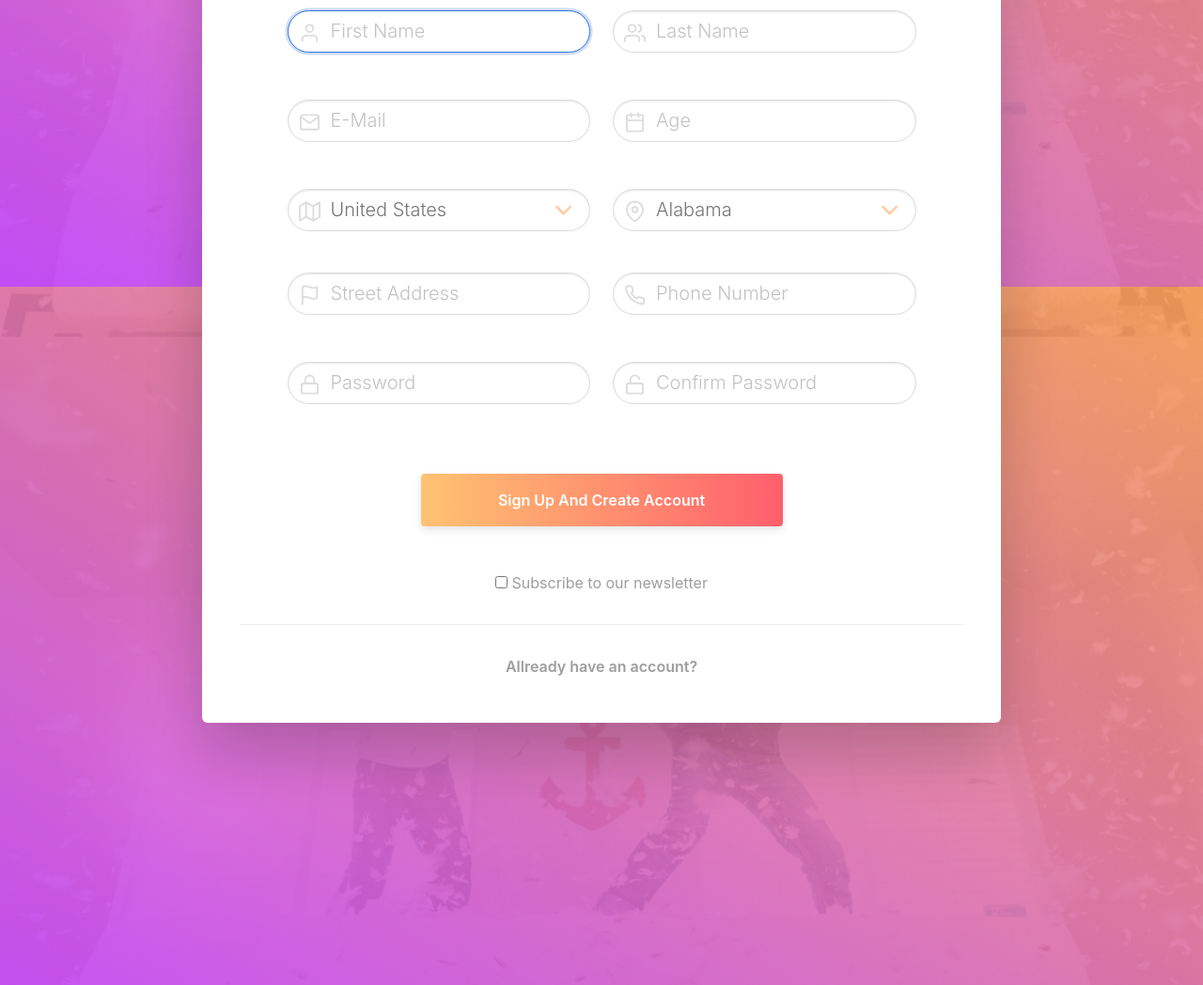
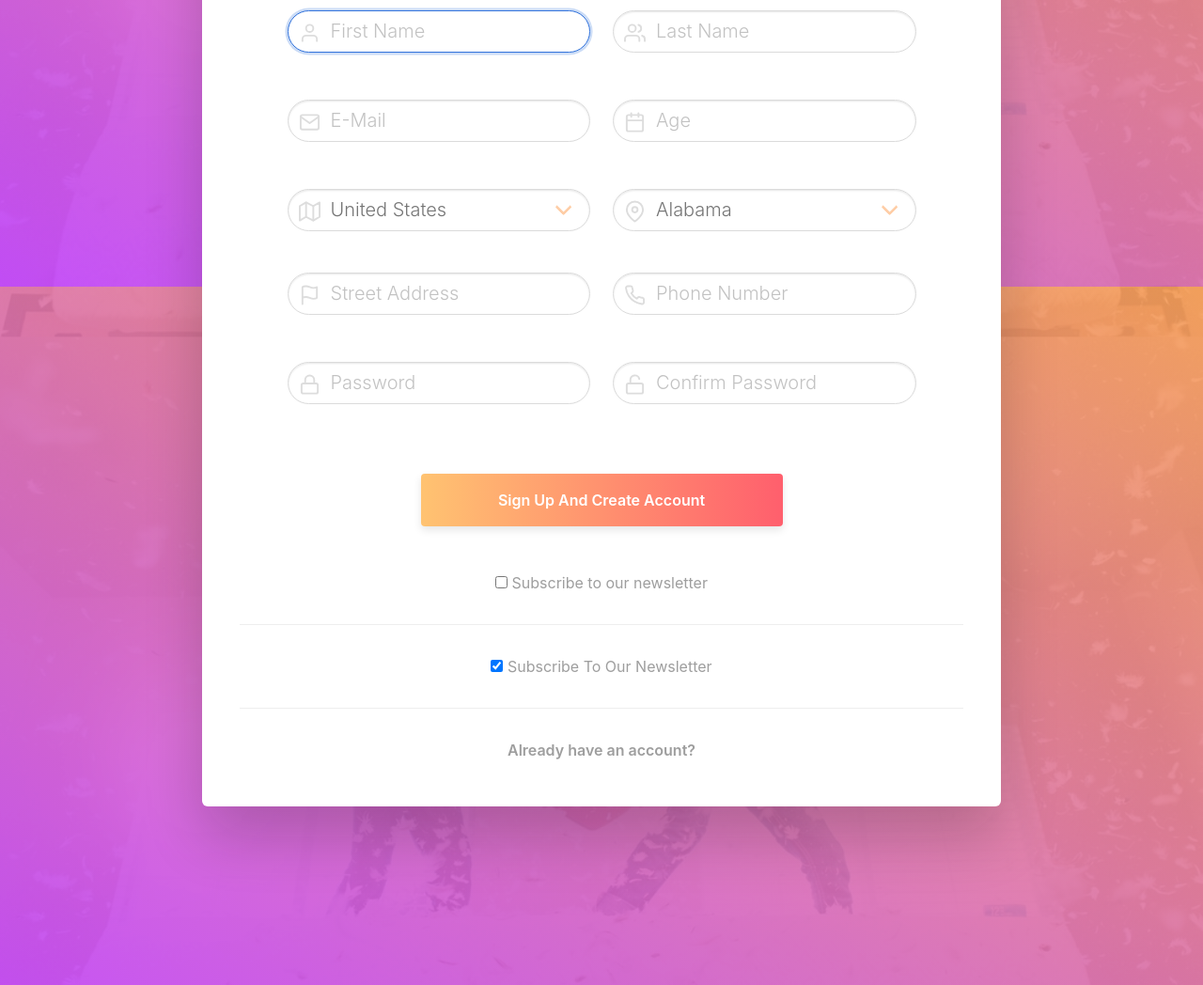
Before and after one commit to sanderhelleso/live, a PHP site: page /signup in a window 1280 px wide. Shown: the part 495-1543 px from the top of the page at 94% size. Run offline with PHP 8.4, Linux system fonts and the light colour scheme; some libraries are stand-ins or nearby versions.

Commit message:
fixed spelling and modified docs url

```diff
--- a/signup/form.php
+++ b/signup/form.php
@@ -126,5 +126,9 @@
         Subscribe to our newsletter
         </label>
     </div>
-    <a href="/login">Allready have an account?</a>
+    <div class="checkbox-cont field">
+        <input type="checkbox" class="is-checkradio" id="newsletter-checkbox" checked="checked">
+        <label class="checkbox" for="newsletter-checkbox"><span>Subscribe To Our Newsletter</span></label>
+    </div>
+    <a href="/login">Already have an account?</a>
 </form>
```
Also changed, not shown: README.md, docs/database/README.md (renamed from database/README.md), docs/database_queries/createDatabase.sql (renamed from database_queries/createDatabase.sql), docs/database_queries/queries.sql (renamed from database_queries/queries.sql), docs/mockups/README.md (renamed from mockups/README.md), docs/screenshots/README.md (renamed from screenshots/README.md), 2 other files.
